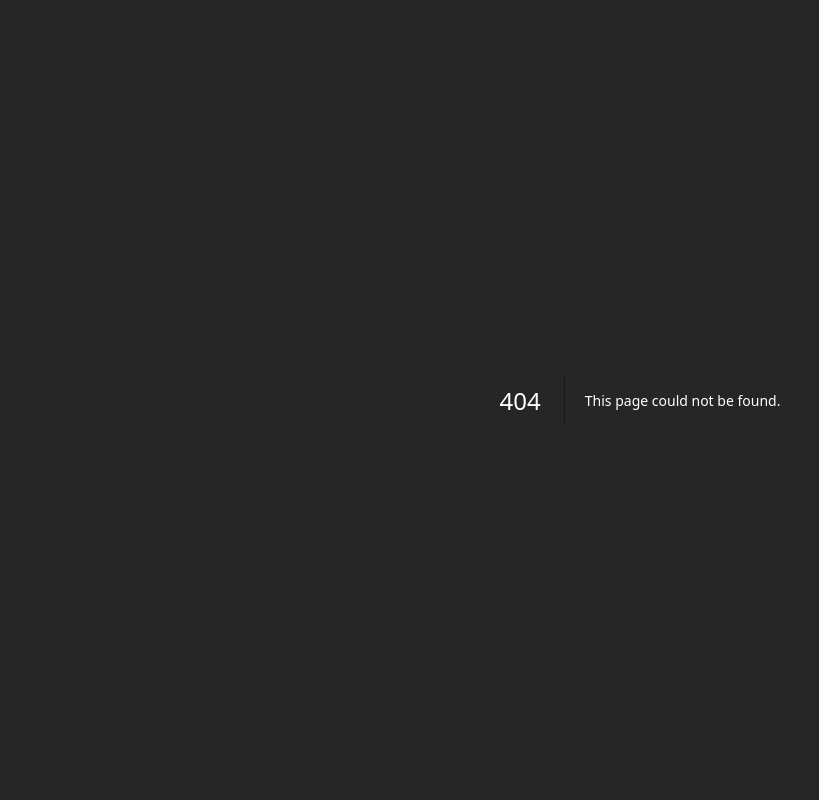
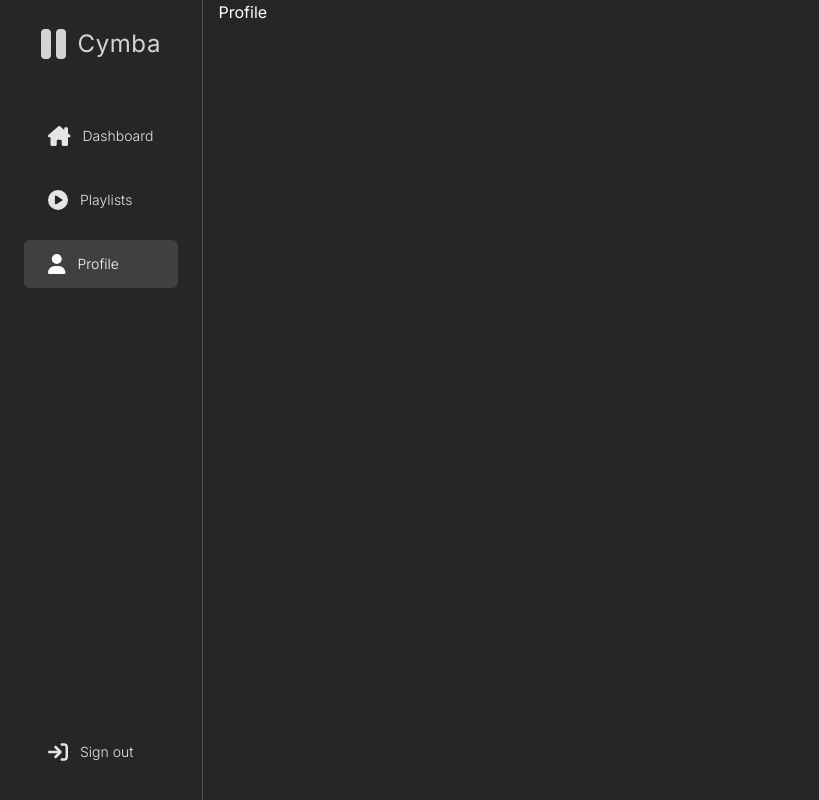
Before and after one commit to stvnfox/cymba, a Next.js app: page /profile in a window 1280 px wide. Before the commit this address had no page. Shown: the whole page, without its empty margins (0-819 px from the left). Built offline with nearby package versions, Linux system fonts and the light colour scheme.

Commit message:
feat: add Sidebar component for routing in application

```diff
--- a/package.json
+++ b/package.json
@@ -11,7 +11,6 @@
   "dependencies": {
     "@radix-ui/react-slot": "^1.0.2",
     "class-variance-authority": "^0.7.0",
-    "clsx": "^2.1.0",
     "lucide-react": "^0.312.0",
     "next": "14.0.4",
     "react": "^18",
@@ -29,6 +28,7 @@
     "@types/react": "^18",
     "@types/react-dom": "^18",
     "autoprefixer": "^10.0.1",
+    "clsx": "^2.1.0",
     "eslint": "^8",
     "eslint-config-next": "14.0.4",
     "eslint-config-prettier": "^9.1.0",
--- /dev/null
+++ b/src/app/dashboard/layout.tsx
@@ -0,0 +1,10 @@
+import { SidebarComponent } from "@/components/SidebarComponent"
+
+export default function DashboardLayout({ children }: { children: React.ReactNode }) {
+    return (
+        <main className="flex gap-4">
+            <SidebarComponent />
+            <section className="w-4/5">{children}</section>
+        </main>
+    )
+}
--- a/src/app/dashboard/page.tsx
+++ b/src/app/dashboard/page.tsx
@@ -2,22 +2,14 @@
 
 import { useMemo, useRef } from "react"
 import { useRouter, useSearchParams } from "next/navigation"
-import { removeUserDataFromStorage } from "@/lib/auth"
 import { setStorageItem } from "@/lib/storage"
 import { TokenResponse } from "@/models/auth.models"
 import { SpotifyService } from "@/services/spotify.service"
-import { UserComponent } from "@/components/UserComponent"
 
 const Dashboard = () => {
     const router = useRouter()
     const searchParams = useSearchParams()
     const didRunOnce = useRef(false)
-
-    const logout = () => {
-        removeUserDataFromStorage()
-
-        router.push("/")
-    }
 
     useMemo(() => {
         if (didRunOnce.current === false) {
@@ -49,11 +41,9 @@ const Dashboard = () => {
     }, [])
 
     return (
-        <main>
+        <>
             <h1>Dashboard</h1>
-            <UserComponent />
-            <button onClick={logout}>Logout</button>
-        </main>
+        </>
     )
 }
 
--- a/src/app/layout.tsx
+++ b/src/app/layout.tsx
@@ -1,6 +1,7 @@
 import type { Metadata } from "next"
 import { Inter } from "next/font/google"
 import { config } from "@fortawesome/fontawesome-svg-core"
+
 import "@fortawesome/fontawesome-svg-core/styles.css"
 import "./globals.css"
 
--- /dev/null
+++ b/src/app/playlists/layout.tsx
@@ -0,0 +1,10 @@
+import { SidebarComponent } from "@/components/SidebarComponent"
+
+export default function DashboardLayout({ children }: { children: React.ReactNode }) {
+    return (
+        <main className="flex gap-4">
+            <SidebarComponent />
+            <section className="w-4/5">{children}</section>
+        </main>
+    )
+}
--- /dev/null
+++ b/src/app/playlists/page.tsx
@@ -0,0 +1,11 @@
+"use client"
+
+const Playlists = () => {
+    return (
+        <>
+            <h1>Playlists</h1>
+        </>
+    )
+}
+
+export default Playlists
--- /dev/null
+++ b/src/app/profile/layout.tsx
@@ -0,0 +1,10 @@
+import { SidebarComponent } from "@/components/SidebarComponent"
+
+export default function DashboardLayout({ children }: { children: React.ReactNode }) {
+    return (
+        <main className="flex gap-4">
+            <SidebarComponent />
+            <section className="w-4/5">{children}</section>
+        </main>
+    )
+}
--- /dev/null
+++ b/src/app/profile/page.tsx
@@ -0,0 +1,9 @@
+const Profile = () => {
+    return (
+        <>
+            <h1>Profile</h1>
+        </>
+    )
+}
+
+export default Profile
--- a/src/components/LoginComponent.tsx
+++ b/src/components/LoginComponent.tsx
@@ -3,13 +3,20 @@
 import { FunctionComponent } from "react"
 import { FontAwesomeIcon } from "@fortawesome/react-fontawesome"
 import { faSpotify } from "@fortawesome/free-brands-svg-icons"
+import { faPause } from "@fortawesome/free-solid-svg-icons"
 import { Button } from "@/components/ui/button"
 import { redirectToSpotifyAuth } from "../lib/auth"
 
 export const LoginComponent: FunctionComponent = () => {
     return (
         <div className="w-[400px] rounded-lg bg-neutral-300 px-12 py-24 font-light shadow-2xl shadow-neutral-900">
-            <h1 className="mb-12 text-2xl tracking-wide text-green-800">Cymba</h1>
+            <h1 className="mb-12 flex items-center gap-3 text-2xl tracking-wide text-green-800">
+                <FontAwesomeIcon
+                    icon={faPause}
+                    className="h-10"
+                />
+                Cymba
+            </h1>
             <p className="mb-12 tracking-wide text-green-950 lg:w-5/6">
                 <b>Welcome back,</b> connect with your Spotify account to continue to Cymba.
             </p>
--- /dev/null
+++ b/src/components/SidebarComponent.tsx
@@ -0,0 +1,79 @@
+"use client"
+
+import { FunctionComponent } from "react"
+import clsx from "clsx"
+import Link from "next/link"
+import { usePathname, useRouter } from "next/navigation"
+import { faArrowRightToBracket, faPause } from "@fortawesome/free-solid-svg-icons"
+import { FontAwesomeIcon } from "@fortawesome/react-fontawesome"
+import { navigationItems } from "@/lib/navigation"
+import { removeUserDataFromStorage } from "@/lib/auth"
+import { Button } from "./ui/button"
+
+export const SidebarComponent: FunctionComponent = () => {
+    const currentPath = usePathname()
+    const router = useRouter()
+    const isExpended = true
+
+    const signOff = () => {
+        removeUserDataFromStorage()
+
+        router.push("/")
+    }
+
+    return (
+        <aside className="flex min-h-screen flex-col items-center border-r border-neutral-600 p-6">
+            <h2 className="mb-12 flex items-center gap-3 text-2xl tracking-wide text-neutral-300">
+                <FontAwesomeIcon
+                    icon={faPause}
+                    className="!h-10"
+                />
+                Cymba
+            </h2>
+            <nav className="flex-grow">
+                <ul className="space-y-4">
+                    {navigationItems.map((item, index) => {
+                        return (
+                            <li key={`navigation-item-${index}`}>
+                                <Button
+                                    variant="navigation"
+                                    size={isExpended ? "navigation" : "icon"}
+                                    className={clsx(
+                                        item.path === currentPath
+                                            ? "bg-neutral-700 text-neutral-50"
+                                            : "text-neutral-200 hover:bg-neutral-700",
+                                        isExpended && "justify-start"
+                                    )}
+                                    asChild
+                                >
+                                    <Link
+                                        href={item.path}
+                                        aria-label={item.alt}
+                                    >
+                                        <FontAwesomeIcon
+                                            icon={item.icon}
+                                            className="!h-5"
+                                        />
+                                        {isExpended && item.name}
+                                    </Link>
+                                </Button>
+                            </li>
+                        )
+                    })}
+                </ul>
+            </nav>
+            <Button
+                variant="navigation"
+                size={isExpended ? "navigation" : "icon"}
+                className={clsx(isExpended && "justify-start")}
+                onClick={signOff}
+            >
+                <FontAwesomeIcon
+                    icon={faArrowRightToBracket}
+                    className="!h-5"
+                />
+                {isExpended && "Sign out"}
+            </Button>
+        </aside>
+    )
+}
--- a/src/components/ui/button.tsx
+++ b/src/components/ui/button.tsx
@@ -5,26 +5,21 @@ import { cva, type VariantProps } from "class-variance-authority"
 import { cn } from "@/lib/utils"
 
 const buttonVariants = cva(
-    "inline-flex items-center justify-center whitespace-nowrap rounded-md text-sm font-medium ring-offset-white transition-colors focus-visible:outline-none focus-visible:ring-2 focus-visible:ring-neutral-950 focus-visible:ring-offset-2 disabled:pointer-events-none disabled:opacity-50 dark:ring-offset-neutral-950 dark:focus-visible:ring-neutral-300",
+    "inline-flex items-center justify-center whitespace-nowrap rounded-md text-sm font-medium ring-offset-neutral-200 transition-colors focus-visible:outline-none focus-visible:ring-2 focus-visible:ring-neutral-950 focus-visible:ring-offset-2 disabled:pointer-events-none disabled:opacity-50 dark:ring-offset-neutral-950 dark:focus-visible:ring-neutral-300",
     {
         variants: {
             variant: {
                 default:
                     "bg-neutral-900 text-neutral-50 hover:bg-neutral-900/90 dark:bg-neutral-50 dark:text-neutral-900 dark:hover:bg-neutral-50/90",
-                destructive:
-                    "bg-red-500 text-neutral-50 hover:bg-red-500/90 dark:bg-red-900 dark:text-neutral-50 dark:hover:bg-red-900/90",
-                outline:
-                    "border border-neutral-200 bg-white hover:bg-neutral-100 hover:text-neutral-900 dark:border-neutral-800 dark:bg-neutral-950 dark:hover:bg-neutral-800 dark:hover:text-neutral-50",
-                secondary:
-                    "bg-neutral-100 text-neutral-900 hover:bg-neutral-100/80 dark:bg-neutral-800 dark:text-neutral-50 dark:hover:bg-neutral-800/80",
-                ghost: "hover:bg-neutral-100 hover:text-neutral-900 dark:hover:bg-neutral-800 dark:hover:text-neutral-50",
-                link: "text-neutral-900 underline-offset-4 hover:underline dark:text-neutral-50",
+                navigation:
+                    "relative gap-3 text-sm font-light bg-transparent text-neutral-200 hover:bg-neutral-700 hover:text-neutral-50 dark:text-neutral-50 dark:hover:bg-neutral-800",
             },
             size: {
                 default: "h-10 px-4 py-2",
                 sm: "h-9 rounded-md px-3",
                 lg: "h-11 rounded-md px-8",
-                icon: "h-10 w-10",
+                navigation: "h-12 w-full text-left px-6",
+                icon: "h-12 w-12",
             },
         },
         defaultVariants: {
--- /dev/null
+++ b/src/lib/navigation.ts
@@ -0,0 +1,30 @@
+import { IconProp } from "@fortawesome/fontawesome-svg-core"
+import { faHouseChimney, faCirclePlay, faUser } from "@fortawesome/free-solid-svg-icons"
+
+export type NavigationItem = {
+    name: string
+    path: string
+    icon: IconProp
+    alt: string
+}
+
+export const navigationItems = [
+    {
+        name: "Dashboard",
+        path: "/dashboard",
+        icon: faHouseChimney,
+        alt: "Click here to go to the dashboard",
+    },
+    {
+        name: "Playlists",
+        path: "/playlists",
+        icon: faCirclePlay,
+        alt: "Click here to go to your playlists",
+    },
+    {
+        name: "Profile",
+        path: "/profile",
+        icon: faUser,
+        alt: "Click here to go to your profile",
+    },
+] as NavigationItem[]
```
Also changed, not shown: 1 other file (tests, documents, lock files or other folders).
